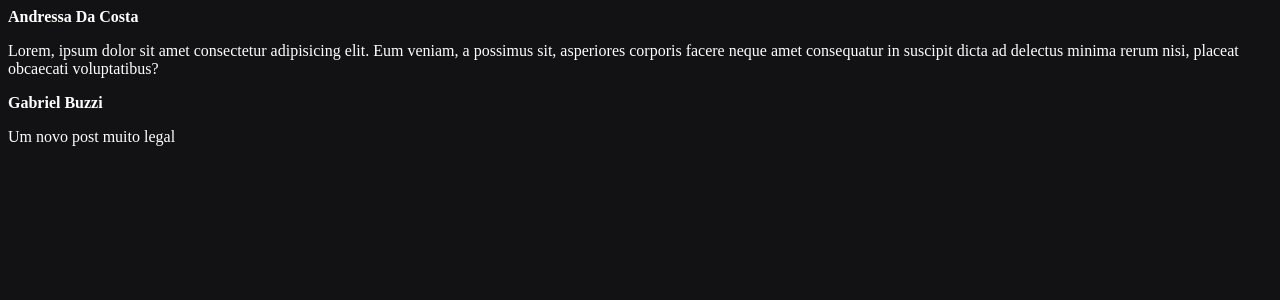
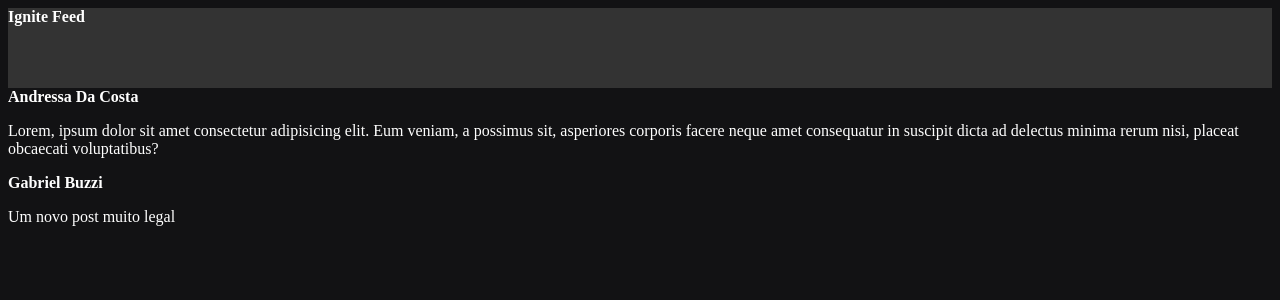
Before and after one commit to AndressaDaCosta/reactjs, a React (Vite) app in the folder 01-fundamentos-reactjs/: page / in a window 1280 px wide. Shown: the top 300 px of the page. Built offline with nearby package versions, Linux system fonts and the light colour scheme.

Commit message:
css-modules-header

```diff
--- /dev/null
+++ b/01-fundamentos-reactjs/components/Header.jsx
@@ -0,0 +1,9 @@
+import styles from './Header.module.css'
+
+export function Header() {
+  return (
+    <header className={styles.header}>
+      <strong >Ignite Feed</strong>
+    </header>
+  )
+}
--- /dev/null
+++ b/01-fundamentos-reactjs/components/Header.module.css
@@ -0,0 +1,4 @@
+.header {
+  background: #333;
+  height: 80px;
+}
--- a/01-fundamentos-reactjs/src/App.jsx
+++ b/01-fundamentos-reactjs/src/App.jsx
@@ -1,11 +1,15 @@
 // ****** Named Exports
 
+import { Header } from '../components/Header';
 import { Post } from './Post';
+
 import './styles.css';
 
 export function App() {
   return (
     <div>
+      <Header/>
+
       <Post
         author="Andressa Da Costa"
         content="Lorem, ipsum dolor sit amet consectetur adipisicing elit. Eum veniam, a possimus sit, asperiores corporis facere neque amet consequatur in suscipit dicta ad delectus minima rerum nisi, placeat obcaecati voluptatibus?"
```
